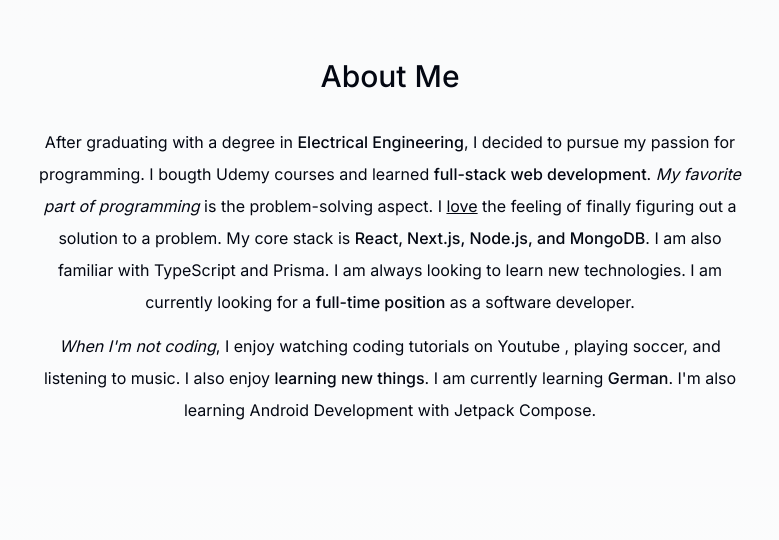
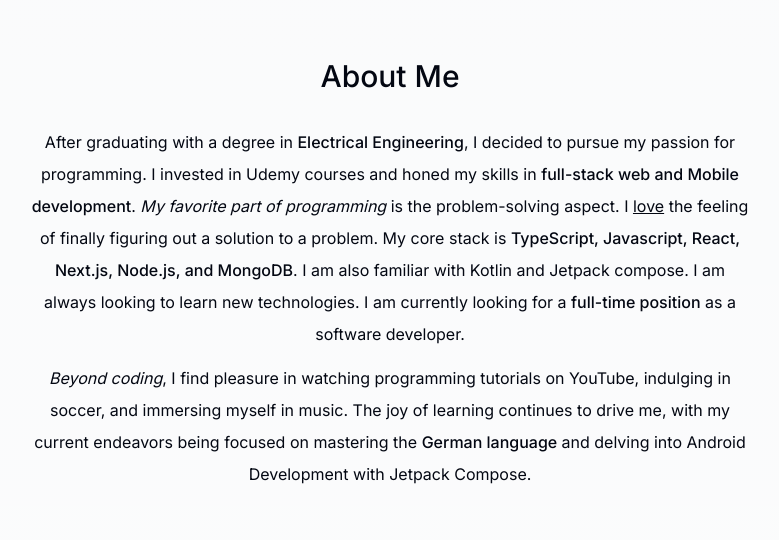
Before and after one commit to sproutjeph/Potfolio-nextjs, a Next.js app: page / in a window 1280 px wide. Shown: the part 820-1360 px from the top of the page, without its empty margins (250-1029 px from the left). Built offline with nearby package versions, Linux system fonts and the light colour scheme; no server answers.

Commit message:
Update about.tsx

```diff
--- a/components/about.tsx
+++ b/components/about.tsx
@@ -9,7 +9,7 @@ export default function About() {
   const { ref } = useSectionInView("About");
 
   return (
-    <motion.section
+   <motion.section
       ref={ref}
       className="mb-28 max-w-[45rem] text-center leading-8 sm:mb-40 scroll-mt-28"
       initial={{ opacity: 0, y: 100 }}
@@ -21,27 +21,31 @@ export default function About() {
       <p className="mb-3">
         After graduating with a degree in{" "}
         <span className="font-medium">Electrical Engineering</span>, I decided
-        to pursue my passion for programming. I bougth Udemy courses and learned{" "}
-        <span className="font-medium">full-stack web development</span>.{" "}
-        <span className="italic">My favorite part of programming</span> is the
+        to pursue my passion for programming. I invested in Udemy courses and
+        honed my skills in{" "}
+        <span className="font-medium">
+          full-stack web and Mobile development
+        </span>
+        . <span className="italic">My favorite part of programming</span> is the
         problem-solving aspect. I <span className="underline">love</span> the
         feeling of finally figuring out a solution to a problem. My core stack
         is{" "}
         <span className="font-medium">
-          React, Next.js, Node.js, and MongoDB
+          TypeScript, Javascript, React, Next.js, Node.js, and MongoDB
         </span>
-        . I am also familiar with TypeScript and Prisma. I am always looking to
-        learn new technologies. I am currently looking for a{" "}
+        . I am also familiar with Kotlin and Jetpack compose. I am always
+        looking to learn new technologies. I am currently looking for a{" "}
         <span className="font-medium">full-time position</span> as a software
         developer.
       </p>
 
       <p>
-        <span className="italic">When I'm not coding</span>, I enjoy watching
-        coding tutorials on Youtube , playing soccer, and listening to music. I
-        also enjoy <span className="font-medium">learning new things</span>. I
-        am currently learning <span className="font-medium">German</span>. I'm
-        also learning Android Development with Jetpack Compose.
+        <span className="italic">Beyond coding</span>, I find pleasure in
+        watching programming tutorials on YouTube, indulging in soccer, and
+        immersing myself in music. The joy of learning continues to drive me,{" "}
+        with my current endeavors being focused on mastering the{" "}
+        <span className="font-medium">German language </span>
+        and delving into Android Development with Jetpack Compose.
       </p>
     </motion.section>
   );
```
